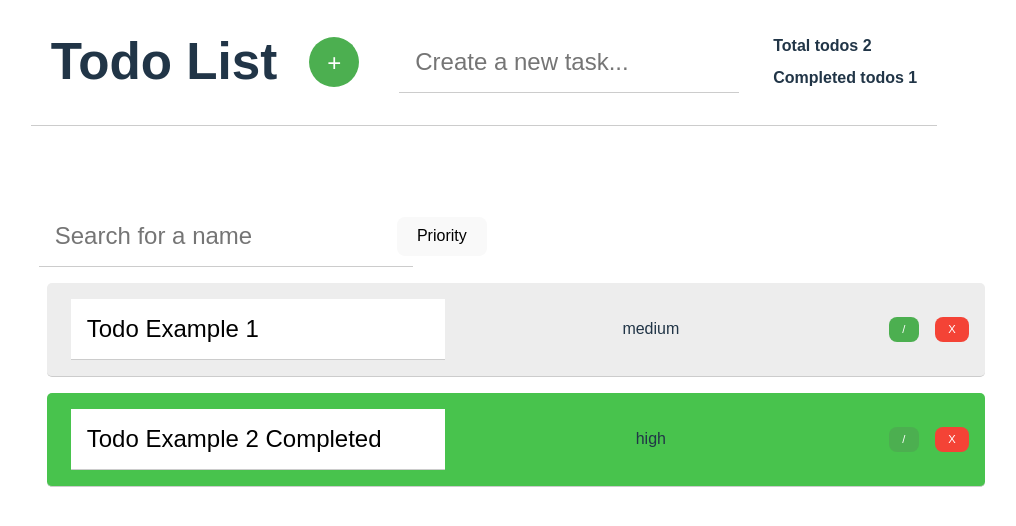
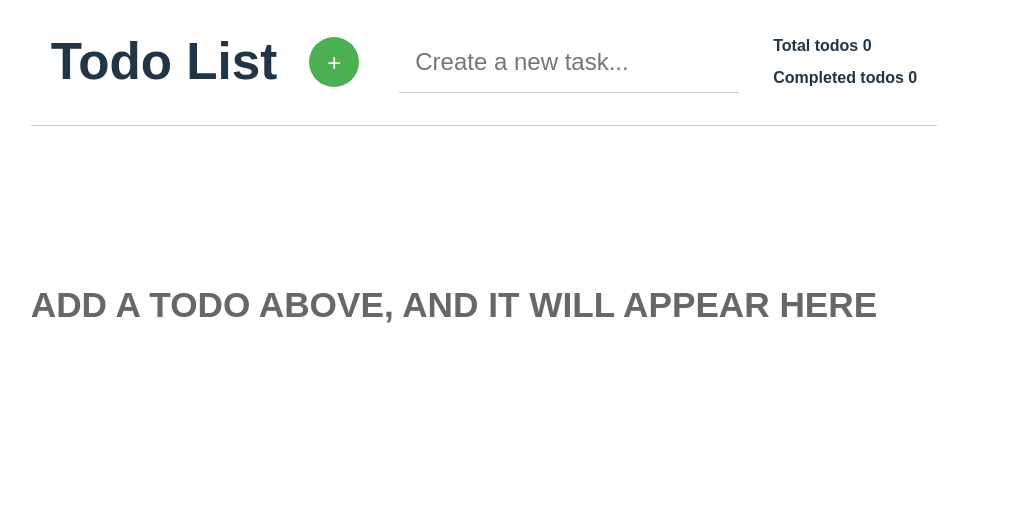
Before and after one commit to Dealsy/Todo-App, a React (Vite) app: page / in a window 1280 px wide. Shown: the top 526 px of the page, without its empty margins (156-1172 px from the left). Built offline with nearby package versions, Linux system fonts and the light colour scheme; a web font is replaced by a local one.

Commit message:
Completed search functions and adds edit function

```diff
--- a/src/App.tsx
+++ b/src/App.tsx
@@ -1,45 +1,48 @@
-import { useMemo, useState } from 'react'
+import { useEffect, useMemo, useState } from 'react'
 import { v4 as uuidv4 } from 'uuid'
 
+import { Todo } from '../types/types'
 import useDebounce from './hooks/useDebounce'
 
 import './App.css'
 
 import Button from './components/reuseable_components/button'
 import Input from './components/reuseable_components/input'
+import Select from './components/select/select'
 
 function App() {
-  const data = [
-    {
-      id: '1',
-      title: 'Todo Example 1 ',
-      completed: false,
-      priority: 'medium',
-    },
-    {
-      id: '2',
-      title: 'Todo Example 2 Completed',
-      completed: true,
-      priority: 'high',
-    },
-  ]
-
-  const [todos, setTodos] = useState(data)
-
-  console.log(todos)
+  const [todos, setTodos] = useState<Todo>(() => {
+    // get the todos from localstorage
+    const savedTodos = localStorage.getItem('todos')
+    // if there are todos stored
+    if (savedTodos) {
+      // return the parsed JSON object back to a javascript object
+      return JSON.parse(savedTodos)
+      // otherwise
+    } else {
+      // return an empty array
+      return []
+    }
+  })
   const [newTodo, setNewTodo] = useState('')
   const [newPriority, setNewPriority] = useState('medium')
+  const [filterPriority, setFilterPriority] = useState('Show All')
   const [search, setSearch] = useState('')
   const [newCompleted, setNewCompleted] = useState(false)
   const [error, setError] = useState('')
 
   const noTodos = todos.length === 0
 
+  useEffect(() => {
+    localStorage.setItem('todos', JSON.stringify(todos))
+    // add the todos as a dependancy because we want to update the
+    // localstorage anytime the todos state changes
+  }, [todos])
+
   // A function to add a new todo
   const addTodo = () => {
     if (newTodo === '') {
       setError('Todo cannot be empty')
-
       return
     }
     const newTodoObj = {
@@ -74,13 +77,46 @@ function App() {
     setTodos(newTodos)
   }
 
+  // A function to Edit a todo
+  const editTodo = (id: string, newTitle: string) => {
+    const newTodos = todos.map((todo) => {
+      if (todo.id === id) {
+        return {
+          ...todo,
+          title: newTitle,
+        }
+      }
+      return todo
+    })
+    setTodos(newTodos)
+  }
+
+  // Gets the value of the select input
+  const selectedValue = (priorityValue: string) => {
+    setFilterPriority(priorityValue)
+  }
+
+  // Search the todos based on title using a debounce hook
   const debouncedSearch = useDebounce(search, 200)
   const filteredTodos =
     debouncedSearch === ''
       ? todos
-      : todos.filter((x: any) =>
-          x.title.toString().toLowerCase().includes(search)
-        )
+      : todos.filter((todo: any) => todo.title.toString().includes(search))
+
+  // Combine the search and filter
+  const combinedFilter = useMemo(() => {
+    return filteredTodos.filter((todo: any) => {
+      if (filterPriority === 'Show All') {
+        return filteredTodos
+      } else if (filterPriority === 'High') {
+        return todo.priority === 'high'
+      } else if (filterPriority === 'Medium') {
+        return todo.priority === 'medium'
+      } else if (filterPriority === 'Low') {
+        return todo.priority === 'low'
+      }
+    })
+  }, [filteredTodos, filterPriority])
 
   // A function that checks how many todos are completed
   // I will use useMemo to memoize this function because it has the potential to
@@ -113,25 +149,39 @@ function App() {
           <p>Completed todos {completedTodosCount} </p>
         </div>
       </div>
+      {noTodos ? (
+        ''
+      ) : (
         <div className="search_container">
           <Input
             placeholder="Search for a name"
             onChange={(e) => setSearch(e.target.value)}
             className="search_input"
           />
-        <Button text="Priority" onClick={() => {}} />
+
+          <select
+            defaultValue={'Select'}
+            onChange={(e) => selectedValue(e.target.value)}
+          >
+            <option disabled>Select</option>
+            <option value="Show All">Show all</option>
+            <option value="High">High</option>
+            <option value="Medium">Medium</option>
+            <option value="Low">Low</option>
+          </select>
         </div>
+      )}
       {noTodos && (
         <h1 className="noTodos">ADD A TODO ABOVE, AND IT WILL APPEAR HERE</h1>
       )}
 
-      {filteredTodos.map(({ title, priority, id, completed }) => {
-        return (
-          <div
-            key={id}
-            className={`todo_item ${completed && 'todo_completed'} `}
-          >
-            <Input onChange={() => {}} value={title} className="todo_input" />
+      {combinedFilter.map(({ title, priority, id, completed }) => (
+        <div key={id} className={`todo_item ${completed && 'todo_completed'} `}>
+          <Input
+            onChange={(e) => editTodo(id, e.target.value)}
+            value={title}
+            className="todo_input"
+          />
           {priority}
           <div className="todo_buttons">
             <Button
@@ -148,8 +198,7 @@ function App() {
             />
           </div>
         </div>
-        )
-      })}
+      ))}
     </div>
   )
 }
--- a/types/types.ts
+++ b/types/types.ts
@@ -1,6 +1,6 @@
 export type Todo = {
-  id: number
+  id: string
   title: string
   completed: boolean
   priority: string
-}
+}[]
```
Also changed, not shown: src/components/select/select.tsx (+13 -4 lines). Lines whose indentation alone changed are shown as unchanged.
